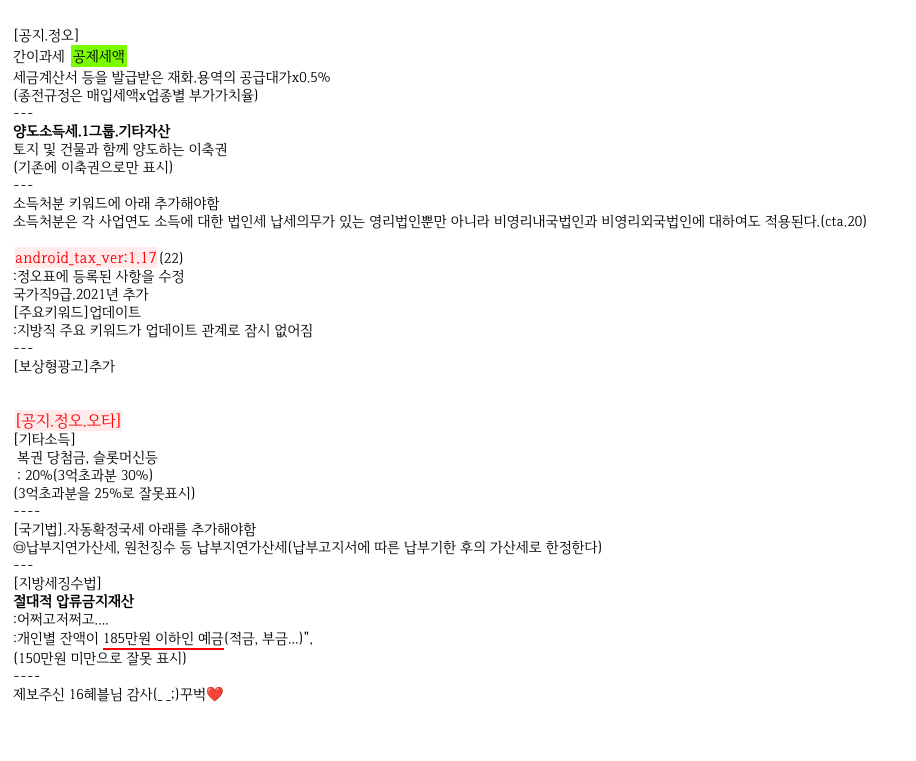
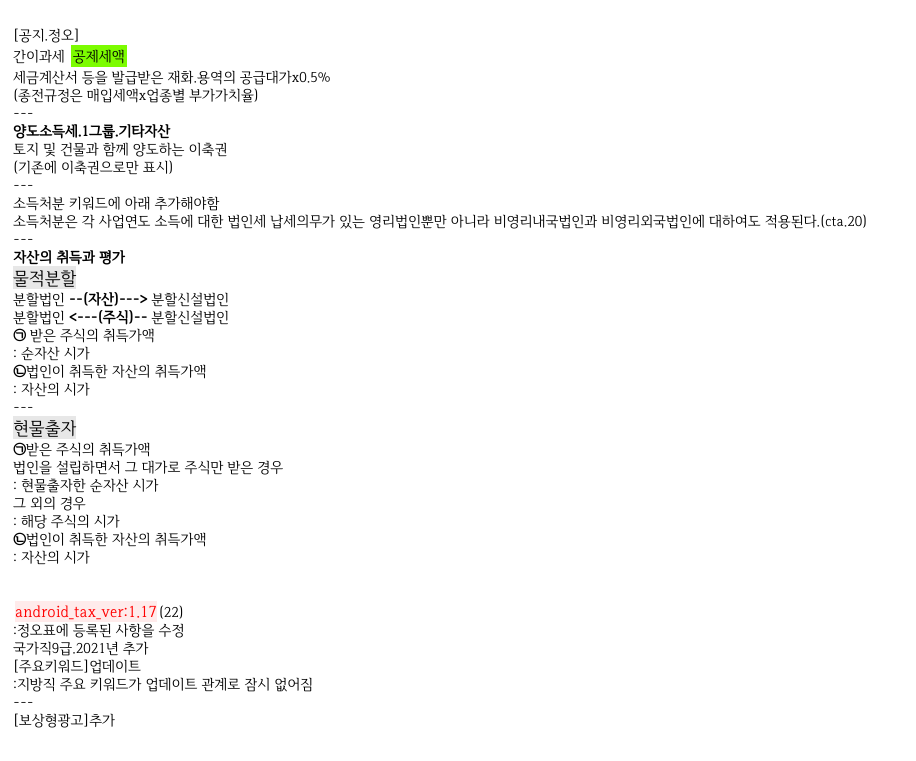
Before and after one commit to ctamark/ctamark.github.io_, a plain HTML site: page android_tax_ver.html in a window 1280 px wide. Shown: the top 761 px of the page, without its empty margins (0-916 px from the left). Drawn offline with Linux system fonts and the light colour scheme.

Commit message:
Update android_tax_ver.html

```diff
--- a/android_tax_ver.html
+++ b/android_tax_ver.html
@@ -29,6 +29,25 @@
 ---
 소득처분 키워드에 아래 추가해야함
 소득처분은 각 사업연도 소득에 대한 법인세 납세의무가 있는 영리법인뿐만 아니라 비영리내국법인과 비영리외국법인에 대하여도 적용된다.(cta.20)
+---
+<b>자산의 취득과 평가</b>
+<span class="q">물적분할</span>
+분할법인 <b>--(자산)---></b> 분할신설법인
+분할법인 <b><---(주식)--</b> 분할신설법인
+<b>㉠</b> 받은 주식의 취득가액
+: 순자산 시가
+<b>㉡</b>법인이 취득한 자산의 취득가액
+: 자산의 시가
+---
+<span class="q">현물출자</span>
+<b>㉠</b>받은 주식의 취득가액
+법인을 설립하면서 그 대가로 주식만 받은 경우
+: 현물출자한 순자산 시가
+그 외의 경우
+: 해당 주식의 시가
+<b>㉡</b>법인이 취득한 자산의 취득가액
+: 자산의 시가
+
 
 <span class="red">android_tax_ver:1.17</span>(22)
 :정오표에 등록된 사항을 수정
```
